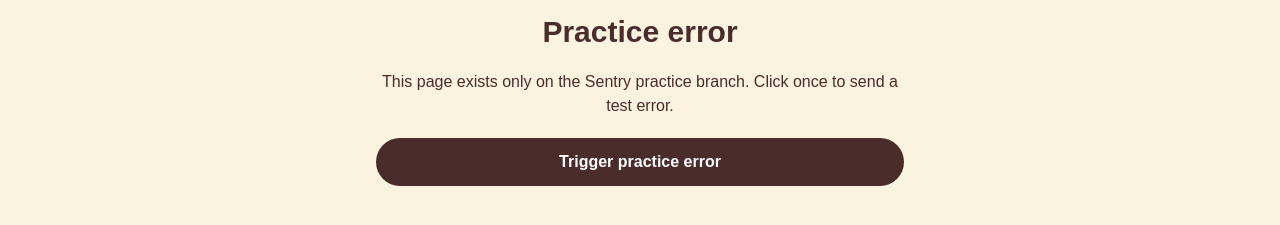
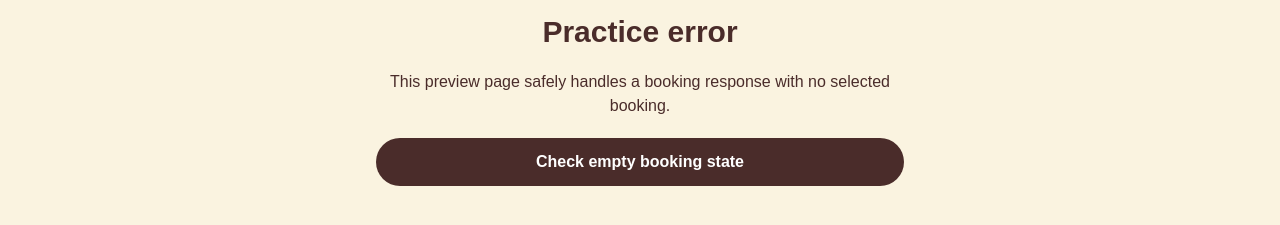
Before and after one commit to rizqiroikhan/kopi-kita, a Next.js app: page /sentry-practice in a window 1280 px wide. Shown: the part 399-624 px from the top of the page. Built offline with nearby package versions, Linux system fonts and the light colour scheme; no server answers.

Commit message:
fix: handle empty booking response (JAVASCRIPT-NEXTJS-1)

```diff
--- a/app/sentry-practice/page.tsx
+++ b/app/sentry-practice/page.tsx
@@ -1,25 +1,30 @@
 "use client";
 
+import { useState } from "react";
+
 function renderPreviewBookingId() {
-  // Intentional practice bug: this simulated response has no booking, but the
-  // UI incorrectly assumes one exists. It must only be deployed to preview.
-  const booking = JSON.parse("null") as { id: string };
-  return booking.id;
+  // A preview response may legitimately have no booking. Render the empty
+  // state instead of dereferencing a missing object.
+  const booking = JSON.parse("null") as { id: string } | null;
+  return booking?.id ?? "No booking selected";
 }
 
 export default function SentryPracticePage() {
-  function triggerPracticeError() {
-    renderPreviewBookingId();
+  const [result, setResult] = useState<string | null>(null);
+
+  function checkEmptyBookingState() {
+    setResult(renderPreviewBookingId());
   }
 
   return (
     <main className="mx-auto flex min-h-screen max-w-xl flex-col justify-center gap-5 px-6 text-center">
       <p className="text-sm font-semibold uppercase tracking-[0.2em]">Preview-only Sentry check</p>
       <h1 className="text-3xl font-bold">Practice error</h1>
-      <p>This page exists only on the Sentry practice branch. Click once to send a test error.</p>
-      <button className="rounded-full bg-[#4A2C2A] px-5 py-3 font-semibold text-white" onClick={triggerPracticeError}>
-        Trigger practice error
+      <p>This preview page safely handles a booking response with no selected booking.</p>
+      <button className="rounded-full bg-[#4A2C2A] px-5 py-3 font-semibold text-white" onClick={checkEmptyBookingState}>
+        Check empty booking state
       </button>
+      {result ? <p role="status">{result}</p> : null}
     </main>
   );
 }
```
